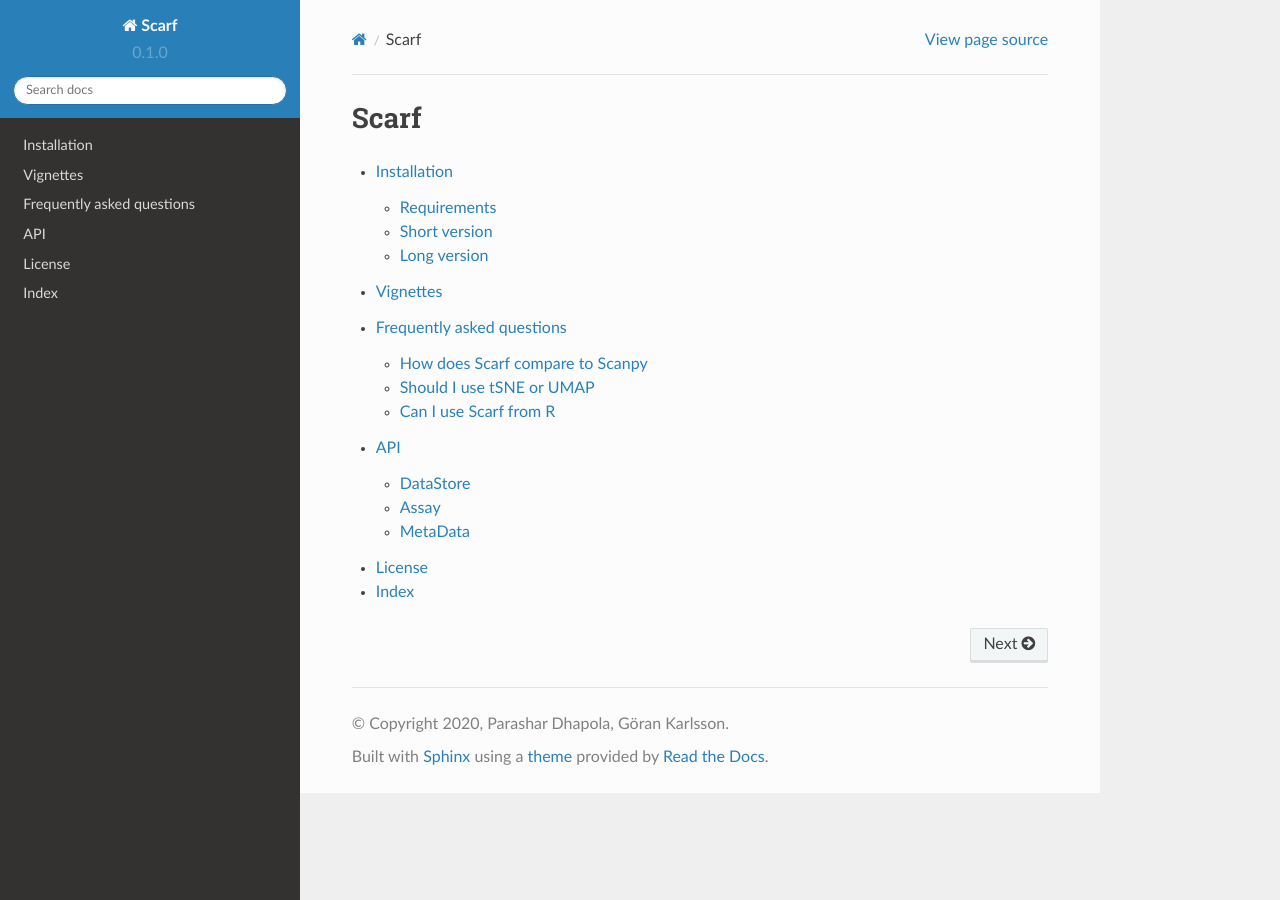
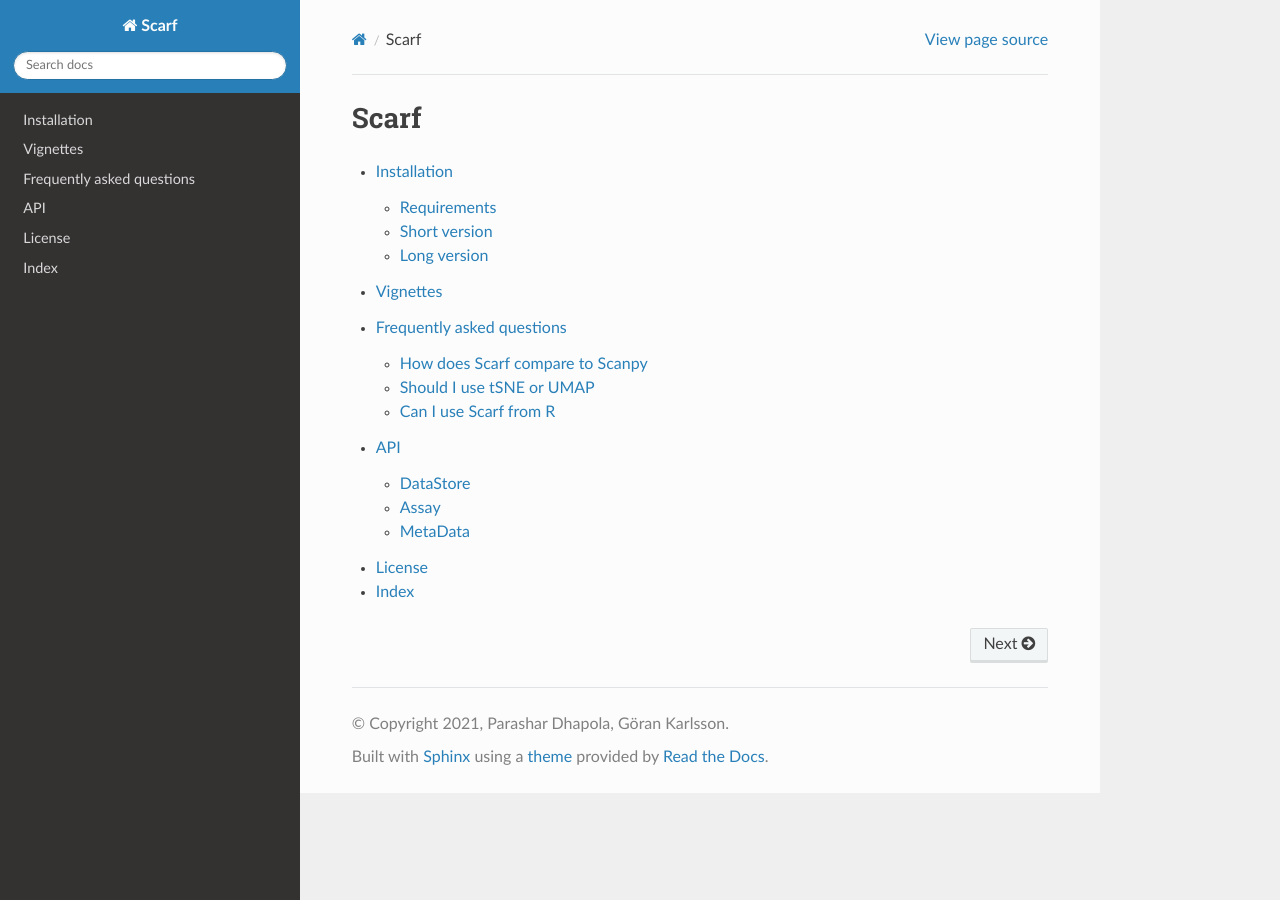
Before and after one commit to parashardhapola/scarf, a Sphinx documentation site: the page built from docs/source/index.rst, in a window 1280 px wide. Built offline with Sphinx 7.4.7 and the Read the Docs theme 2.0.0, drawn with Linux system fonts in a browser that asks for light colours; pages that are not in the unit, such as notebooks, are missing from menus.

Commit message:
rtd hosting

```diff
--- a/docs/source/conf.py
+++ b/docs/source/conf.py
@@ -20,13 +20,13 @@
 # -- Project information -----------------------------------------------------
 
 project = 'Scarf'
-copyright = '2020, Parashar Dhapola, Göran Karlsson'
+copyright = '2021, Parashar Dhapola, Göran Karlsson'
 author = 'Parashar Dhapola, Göran Karlsson'
 
 # The short X.Y version
-version = '0.1.0'
+# version = '0.1.0'
 # The full version, including alpha/beta/rc tags
-release = ''
+# release = ''
 
 # -- General configuration ---------------------------------------------------
 
--- /dev/null
+++ b/docs/source/requirements.txt
@@ -0,0 +1,2 @@
+nbsphinx
+ipython
```
Also changed, not shown: .readthedocs.yml (added).
